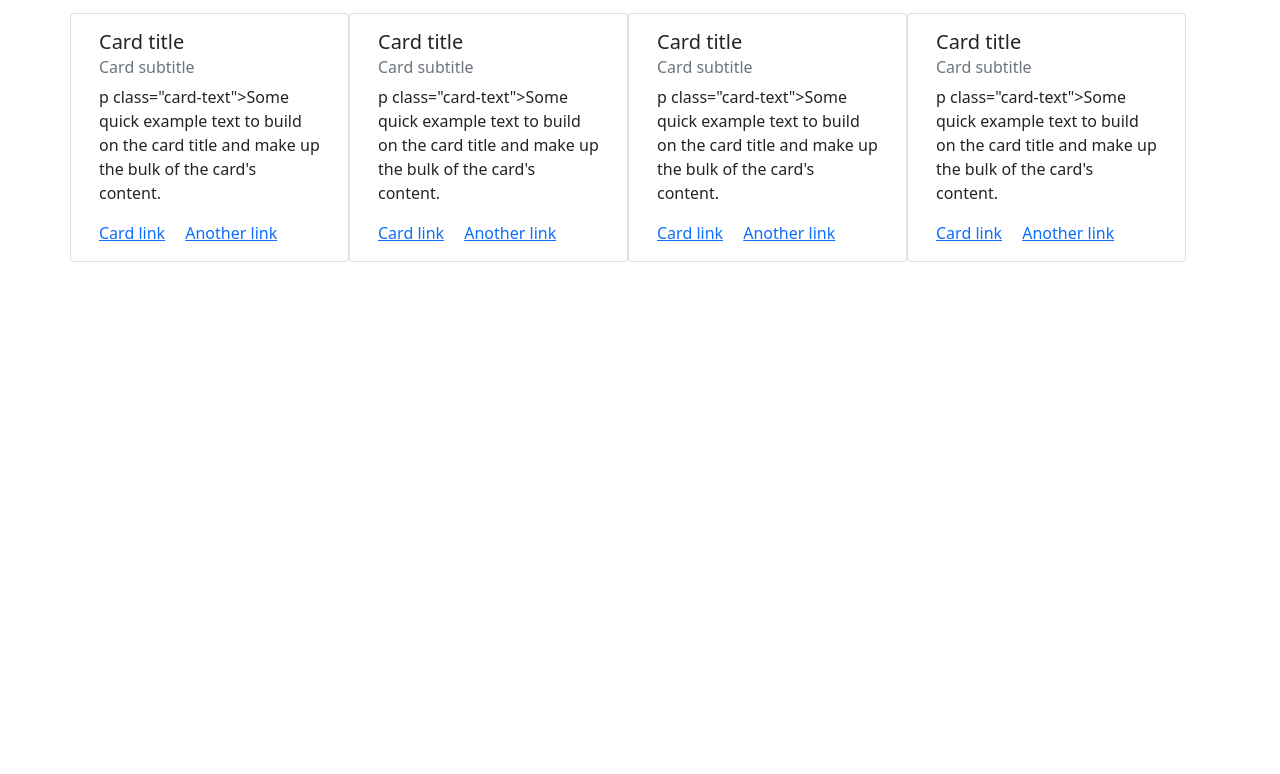
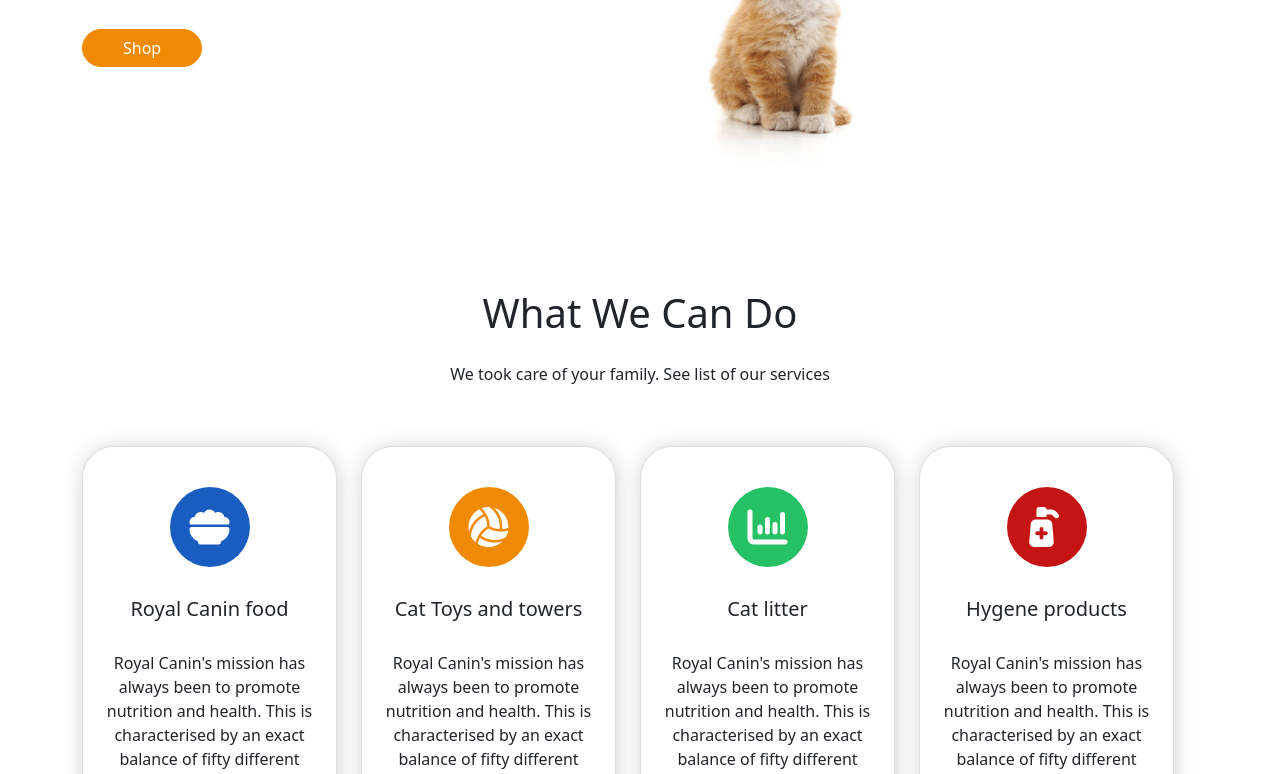
Before and after one commit to Gabrielcct/ssp-ca3, a website: page views/index.html in a window 1280 px wide. Shown: the part 432-1206 px from the top of the page. Before the commit the page ends 800 px from the top, so only its background shows below. Drawn offline with nearby package versions, Linux system fonts and the light colour scheme.

Commit message:
Home page added styles and colors

```diff
--- a/views/css/styles-overwrites.css
+++ b/views/css/styles-overwrites.css
@@ -1,6 +1,6 @@
 /*!
 * My styles to overwrite styles.css
-and to add additional styles
+* and to add additional styles
 */
 .navbar-height{
     height: 150px;
@@ -30,6 +30,65 @@ and to add additional styles
     color: #F18A03;
 }
 
+.margin-top-120{
+    margin-top: 120px;
+}
+
+.margin-bottom-120{
+    margin-bottom: 120px;
+}
+.margin-top-60{
+    margin-top: 60px;
+}
+.margin-bottom-60{
+    margin-bottom: 60px;
+}
+.margin-top-25{
+    margin-top: 25px;
+}
+.margin-bottom-35{
+    margin-bottom: 35px;
+}
+.paw-icon{
+    top: -26px;
+    font-size: 74px;
+}
+.top, .top-left, .top-right{
+    max-height: 330px;
+}
+
+.img-crcle{
+    border-radius: 100%;
+    height: 80px;
+    width: 80px;
+    margin-left: auto;
+    margin-right: auto;
+    color:#fff;
+}
+.img-circle-blue{
+    background-color: #1a5dc1;
+}
+.img-circle-orange{
+    background-color: #f18a03;
+}
+.img-circle-green{
+    background-color: #27c165;
+}
+.img-circle-red{
+    background-color: #c51414;
+}
+.img-circle-icon{
+    left: 20px;
+    top: 20px;
+}
+
+footer{
+    color: white;
+    padding: 32px;
+    margin-top: 100px;
+}
+
+
 /*! Overwrite bootstrap navbar classes change color */
 .navbar-light .navbar-nav .nav-link{
     color: #F8B34D!important;
@@ -42,3 +101,39 @@ and to add additional styles
 .nav-link, .navbar-light .navbar-nav .nav-link.active{
     color: #F18A03!important;
 }
+
+/*! Overwrite bootstrap buttons and change primary button color */
+.btn-primary{
+    color: #fff;
+    background-color: #f18a03;
+    border-color: #f18a03;
+}
+.btn-primary:hover{
+    color: #fff;
+    background-color: #d17d0f;
+    border-color: #d17d0f;
+}
+
+.btn{
+    border-radius: 50px;
+    padding-left: 40px;
+    padding-right: 40px;
+}
+
+/*! Overwrite bootstrap card classes
+*   Used box shadow generator for shadows https://cssgenerator.org/box-shadow-css-generator.html
+*/
+.card{
+    box-shadow: 1px 1px 22px -3px rgba(0,0,0,0.24);
+    -webkit-box-shadow: 1px 1px 22px -3px rgba(0,0,0,0.24);
+    -moz-box-shadow: 1px 1px 22px -3px rgba(0,0,0,0.24);
+    border-radius: 32px;
+}
+.card-body{
+    padding-top: 40px;
+    padding-bottom: 40px;
+}
+.card-title{
+    margin-top: 30px;
+    margin-bottom: 30px;
+}
--- a/views/js/home.js
+++ b/views/js/home.js
@@ -4,56 +4,103 @@
 * here goes home page content - variable need to be called as route path!
 */
 const home =`
-        <div class="top row">
+        <!-- TOP DIV -->
+        <div class="top row margin-top-120 margin-bottom-120 position-relative">
+                <!-- Background icon -->
+                <i class="fa-solid fa-paw position-absolute opacity-25 app-color paw-icon"></i>
+                <!-- TOP LEFT DIV -->
                 <div class="top-left col-6">
-                        <h1> Your pet is part of your family!</h1>
-                        <p>Give your pet best product it deserves. Find on our web shop</p>
+                        <!-- Main text -->
+                        <h1 class="fw-normal margin-bottom-35"> Your cat is part of your family!</h1>
+                        <!-- text -->
+                        <p class="margin-top-25 margin-bottom-35">Give your cat best product it deserves. Find on our web shop</p>
+                        <!-- button -->
                         <button class="btn btn-primary">Shop</button>
                 </div>
+                <!-- TOP RIGHT  DIV -->
                 <div class="top-right col-6">
-                        image goes here
+                        <!-- image -->
+                        <img src="./assets/kitten.jpg" width="auto" height="100%">
                 </div>
         </div>
-        <div class="bottom row">
-                <div class="bottom-top col-12">
-                        <h1> What can we do for you</h1>
-                        <p>We took care of your family. See list of our services</p>
+
+        <!-- BOTTOM DIV -->
+        <div class="bottom row margin-top-120 margin-bottom-120">
+                <!-- BOTTOM TOP DIV -->
+                <div class="bottom-top col-12 text-center">
+                        <!-- Main text -->
+                        <h1 class="fw-normal"> What We Can Do</h1>
+                        <!-- text -->
+                        <p class="margin-top-25 margin-bottom-60">We took care of your family. See list of our services</p>
                 </div>
+                <!-- BOTTOM BOTTOM DIV - hold cards -->
                 <div class="bottom-bottom row">
-                        <div class="card col-md-3 col-sm-12" >
-                                <div class="card-body">
-                                        <h5 class="card-title">Card title</h5>
-                                        <h6 class="card-subtitle mb-2 text-muted">Card subtitle</h6>
-                                        p class="card-text">Some quick example text to build on the card title and make up the bulk of the card's content.</p>
-                                        <a href="#" class="card-link">Card link</a>
-                                        <a href="#" class="card-link">Another link</a>
+                        <!-- CARD HOLDER -->
+                        <div class="col-md-3 col-sm-12" >
+                                <!-- CARD -->
+                                <div class="card">
+                                        <!-- bootstrap 5 card body -->
+                                        <div class="card-body text-center">
+                                                <!-- circle wiyh icon -->
+                                                <div class="img-crcle img-circle-blue position-relative">
+                                                        <i class="fa-solid fa-bowl-food position-absolute fs-1 img-circle-icon"></i>
+                                                </div>
+                                                <!-- card title -->
+                                                <h5 class="card-title">Royal Canin food</h5>
+                                                <!-- card text -->
+                                                <p class="card-text">Royal Canin's mission has always been to promote nutrition and health. This is characterised by an exact balance of fifty different nutrients (proteins, fats, carbohydrates, amino acids, fatty acids, mineral salts, vitamins and essential elements). The formulation of their food is made up of a complex blend that guarantees a consistent nutrition... </p>
+                                        </div>
                                 </div>
                         </div>
-                        <div class="card col-md-3 col-sm-12">
-                                <div class="card-body">
-                                        <h5 class="card-title">Card title</h5>
-                                        <h6 class="card-subtitle mb-2 text-muted">Card subtitle</h6>
-                                        p class="card-text">Some quick example text to build on the card title and make up the bulk of the card's content.</p>
-                                        <a href="#" class="card-link">Card link</a>
-                                        <a href="#" class="card-link">Another link</a>
+                        <!-- CARD HOLDER -->
+                        <div class="col-md-3 col-sm-12" >
+                                <!-- CARD -->
+                                <div class="card">
+                                        <!-- bootstrap 5 card body -->
+                                        <div class="card-body text-center">
+                                                <!-- circle wiyh icon -->
+                                                <div class="img-crcle img-circle-orange position-relative">
+                                                        <i class="fa-solid fa-volleyball position-absolute fs-1 img-circle-icon"></i>
+                                                </div>
+                                                <!-- card title -->
+                                                <h5 class="card-title">Cat Toys and towers</h5>
+                                                <!-- card text -->
+                                                <p class="card-text">Royal Canin's mission has always been to promote nutrition and health. This is characterised by an exact balance of fifty different nutrients (proteins, fats, carbohydrates, amino acids, fatty acids, mineral salts, vitamins and essential elements). The formulation of their food is made up of a complex blend that guarantees a consistent nutrition... </p>
+                                        </div>
                                 </div>
                         </div>
-                        <div class="card col-md-3 col-sm-12">
-                                <div class="card-body">
-                                        <h5 class="card-title">Card title</h5>
-                                        <h6 class="card-subtitle mb-2 text-muted">Card subtitle</h6>
-                                        p class="card-text">Some quick example text to build on the card title and make up the bulk of the card's content.</p>
-                                        <a href="#" class="card-link">Card link</a>
-                                        <a href="#" class="card-link">Another link</a>
+                        <!-- CARD HOLDER -->
+                        <div class="col-md-3 col-sm-12" >
+                                <!-- CARD -->
+                                <div class="card">
+                                        <!-- bootstrap 5 card body -->
+                                        <div class="card-body text-center">
+                                                <!-- circle wiyh icon -->
+                                                <div class="img-crcle img-circle-green position-relative">
+                                                        <i class="fa-solid fa-chart-column position-absolute fs-1 img-circle-icon"></i>
+                                                </div>
+                                                <!-- card title -->
+                                                <h5 class="card-title">Cat litter</h5>
+                                                <!-- card text -->
+                                                <p class="card-text">Royal Canin's mission has always been to promote nutrition and health. This is characterised by an exact balance of fifty different nutrients (proteins, fats, carbohydrates, amino acids, fatty acids, mineral salts, vitamins and essential elements). The formulation of their food is made up of a complex blend that guarantees a consistent nutrition... </p>
+                                        </div>
                                 </div>
                         </div>
-                        <div class="card col-md-3 col-sm-12" >
-                                <div class="card-body">
-                                        <h5 class="card-title">Card title</h5>
-                                        <h6 class="card-subtitle mb-2 text-muted">Card subtitle</h6>
-                                        p class="card-text">Some quick example text to build on the card title and make up the bulk of the card's content.</p>
-                                        <a href="#" class="card-link">Card link</a>
-                                        <a href="#" class="card-link">Another link</a>
+                        <!-- CARD HOLDER -->
+                        <div class="col-md-3 col-sm-12" >
+                                <!-- CARD -->
+                                <div class="card">
+                                        <!-- bootstrap 5 card body -->
+                                        <div class="card-body text-center">
+                                                <!-- circle wiyh icon -->
+                                                <div class="img-crcle img-circle-red position-relative">
+                                                        <i class="fa-solid fa-pump-medical position-absolute fs-1 img-circle-icon"></i>
+                                                </div>
+                                                <!-- card title -->
+                                                <h5 class="card-title">Hygene products</h5>
+                                                <!-- card text -->
+                                                <p class="card-text">Royal Canin's mission has always been to promote nutrition and health. This is characterised by an exact balance of fifty different nutrients (proteins, fats, carbohydrates, amino acids, fatty acids, mineral salts, vitamins and essential elements). The formulation of their food is made up of a complex blend that guarantees a consistent nutrition... </p>
+                                        </div>
                                 </div>
                         </div>
                 </div>
```
Also changed, not shown: views/index.html (+9 -2 lines), views/assets/kitten.jpg (added).
